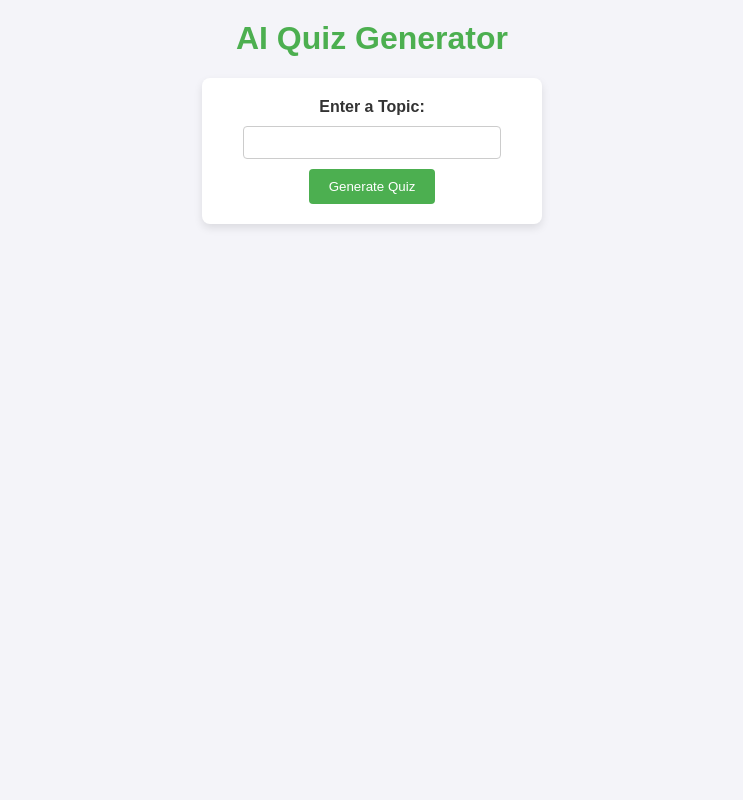
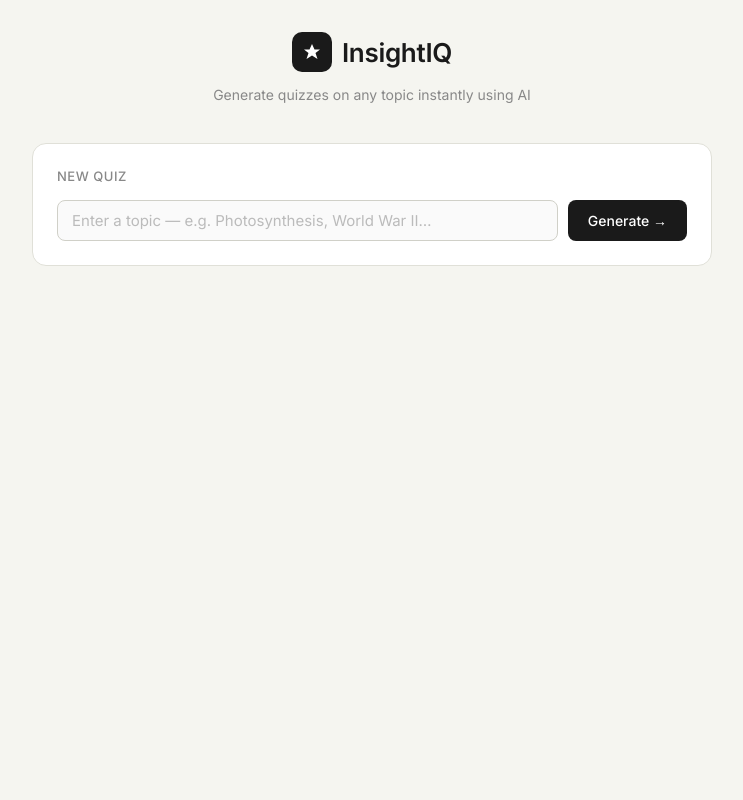
Before and after one commit to namithh26/InsightIQ, a Django app: page / in a window 1280 px wide. Shown: the whole page, without its empty margins (268-1011 px from the left). Run offline with Django 5.2, Linux system fonts and the light colour scheme.

Commit message:
frontend redesigned

```diff
--- a/quiz/templates/quiz/home.html
+++ b/quiz/templates/quiz/home.html
@@ -3,149 +3,320 @@
 <head>
     <meta charset="UTF-8">
     <meta name="viewport" content="width=device-width, initial-scale=1.0">
-    <title>AI Quiz Generator</title>
+    <title>InsightIQ — AI Quiz Generator</title>
+    <link rel="preconnect" href="https://fonts.googleapis.com">
+    <link href="https://fonts.googleapis.com/css2?family=Inter:wght@400;500;600&display=swap" rel="stylesheet">
     <style>
-        /* General Styling */
+        *, *::before, *::after { box-sizing: border-box; margin: 0; padding: 0; }
+
         body {
-            font-family: Arial, sans-serif;
-            background-color: #f4f4f9; /* Light gray background */
-            color: #333; /* Dark text color */
-            margin: 0;
-            padding: 0;
+            font-family: 'Inter', sans-serif;
+            background: #f5f5f0;
+            color: #1a1a1a;
+            min-height: 100vh;
+            padding: 2rem 1rem;
         }
+
+        .container {
+            max-width: 680px;
+            margin: 0 auto;
+        }
+
+        .header {
+            text-align: center;
+            margin-bottom: 2.5rem;
+        }
+
+        .logo {
+            display: inline-flex;
+            align-items: center;
+            gap: 10px;
+            margin-bottom: 0.5rem;
+        }
+
+        .logo-icon {
+            width: 40px;
+            height: 40px;
+            background: #1a1a1a;
+            border-radius: 10px;
+            display: flex;
+            align-items: center;
+            justify-content: center;
+        }
+
+        .logo-icon svg { width: 22px; height: 22px; }
+
         h1 {
-            text-align: center;
-            color: #4CAF50; /* Green header */
-            margin-top: 20px;
+            font-size: 26px;
+            font-weight: 600;
+            color: #1a1a1a;
+            letter-spacing: -0.3px;
         }
-        form {
-            text-align: center;
-            margin: 20px auto;
-            padding: 20px;
-            background-color: #ffffff; /* White background for form */
+
+        .tagline {
+            font-size: 14px;
+            color: #888;
+            margin-top: 6px;
+        }
+
+        .card {
+            background: #ffffff;
+            border: 0.5px solid #e0e0d8;
+            border-radius: 14px;
+            padding: 1.5rem;
+            margin-bottom: 1.25rem;
+        }
+
+        .card-title {
+            font-size: 13px;
+            font-weight: 500;
+            color: #888;
+            text-transform: uppercase;
+            letter-spacing: 0.04em;
+            margin-bottom: 1rem;
+        }
+
+        .input-row {
+            display: flex;
+            gap: 10px;
+        }
+
+        input[type="text"] {
+            flex: 1;
+            padding: 10px 14px;
+            font-size: 15px;
+            font-family: 'Inter', sans-serif;
+            border: 0.5px solid #d0d0c8;
             border-radius: 8px;
-            box-shadow: 0 4px 8px rgba(0, 0, 0, 0.1); /* Subtle shadow */
-            width: 300px;
+            background: #fafafa;
+            color: #1a1a1a;
+            outline: none;
+            transition: border-color 0.15s;
         }
-        label {
-            font-weight: bold;
+
+        input[type="text"]:focus {
+            border-color: #1a1a1a;
+            background: #fff;
         }
-        input[type="text"] {
-            padding: 8px;
-            width: 80%;
-            margin: 10px 0;
-            border: 1px solid #ccc;
-            border-radius: 4px;
+
+        input[type="text"]::placeholder { color: #bbb; }
+
+        button[type="submit"] {
+            padding: 10px 20px;
+            background: #1a1a1a;
+            color: #fff;
+            border: none;
+            border-radius: 8px;
+            font-size: 14px;
+            font-weight: 500;
+            font-family: 'Inter', sans-serif;
+            cursor: pointer;
+            transition: background 0.15s, transform 0.1s;
+            white-space: nowrap;
         }
-        button {
-            padding: 10px 20px;
-            background-color: #4CAF50; /* Green button */
-            color: white;
-            border: none;
-            border-radius: 4px;
+
+        button[type="submit"]:hover { background: #333; }
+        button[type="submit"]:active { transform: scale(0.98); }
+
+        .quiz-list { list-style: none; }
+
+        .quiz-item {
+            padding: 1rem 0;
+            border-bottom: 0.5px solid #ebebeb;
+        }
+
+        .quiz-item:last-child { border-bottom: none; }
+
+        .question-text {
+            font-size: 15px;
+            font-weight: 500;
+            color: #1a1a1a;
+            margin-bottom: 0.75rem;
+            line-height: 1.5;
+        }
+
+        .question-number {
+            font-size: 12px;
+            color: #bbb;
+            font-weight: 400;
+            margin-right: 6px;
+        }
+
+        .options-list { list-style: none; display: flex; flex-direction: column; gap: 8px; }
+
+        .option-label {
+            display: flex;
+            align-items: center;
+            gap: 10px;
+            padding: 9px 14px;
+            border: 0.5px solid #e0e0d8;
+            border-radius: 8px;
             cursor: pointer;
+            font-size: 14px;
+            color: #333;
+            transition: border-color 0.15s, background 0.15s;
         }
-        button:hover {
-            background-color: #45a049; /* Darker green on hover */
+
+        .option-label:hover {
+            border-color: #1a1a1a;
+            background: #fafafa;
         }
-        /* Quiz Section */
-        .quiz-container {
-            max-width: 600px;
-            margin: 20px auto;
-            padding: 20px;
-            background-color: #ffffff; /* White background for quiz */
-            border-radius: 8px;
-            box-shadow: 0 4px 8px rgba(0, 0, 0, 0.1); /* Subtle shadow */
+
+        input[type="radio"] { accent-color: #1a1a1a; width: 15px; height: 15px; }
+
+        .submit-row {
+            margin-top: 1.25rem;
+            display: flex;
+            justify-content: flex-end;
         }
-        .quiz-container ol {
-            padding-left: 20px;
+
+        .result-item {
+            display: flex;
+            align-items: flex-start;
+            gap: 10px;
+            padding: 0.85rem 0;
+            border-bottom: 0.5px solid #ebebeb;
+            font-size: 14px;
         }
-        .quiz-container li {
-            margin-bottom: 15px;
+
+        .result-item:last-child { border-bottom: none; }
+
+        .result-q {
+            flex: 1;
+            color: #444;
+            line-height: 1.5;
         }
-        .quiz-container input[type="radio"] {
-            margin-right: 10px;
+
+        .badge {
+            display: inline-flex;
+            align-items: center;
+            gap: 4px;
+            padding: 3px 10px;
+            border-radius: 20px;
+            font-size: 12px;
+            font-weight: 500;
+            white-space: nowrap;
         }
-        /* Results Section */
-        .results-container {
-            max-width: 600px;
-            margin: 20px auto;
-            padding: 20px;
-            background-color: #ffffff; /* White background for results */
-            border-radius: 8px;
-            box-shadow: 0 4px 8px rgba(0, 0, 0, 0.1); /* Subtle shadow */
+
+        .badge-correct {
+            background: #eaf3de;
+            color: #27500a;
         }
-        .results-container ul {
-            list-style-type: none;
-            padding: 0;
+
+        .badge-incorrect {
+            background: #fcebeb;
+            color: #791f1f;
         }
-        .results-container li {
-            margin-bottom: 10px;
+
+        .correct-ans {
+            font-size: 12px;
+            color: #888;
+            margin-top: 4px;
         }
-        .correct {
-            color: green;
-            font-weight: bold;
+
+        .score-banner {
+            background: #1a1a1a;
+            color: #fff;
+            border-radius: 10px;
+            padding: 1rem 1.25rem;
+            display: flex;
+            align-items: center;
+            justify-content: space-between;
+            margin-bottom: 1rem;
         }
-        .incorrect {
-            color: red;
-            font-weight: bold;
-        }
+
+        .score-label { font-size: 13px; color: #aaa; }
+        .score-value { font-size: 22px; font-weight: 600; }
     </style>
 </head>
 <body>
-    <h1>AI Quiz Generator</h1>
+<div class="container">
 
-    <!-- Form to Generate Quiz -->
+    <div class="header">
+        <div class="logo">
+            <div class="logo-icon">
+                <svg viewBox="0 0 22 22" fill="none" xmlns="http://www.w3.org/2000/svg">
+                    <path d="M11 3L13.5 8.5H19L14.5 12L16.5 18L11 14.5L5.5 18L7.5 12L3 8.5H8.5L11 3Z" fill="white"/>
+                </svg>
+            </div>
+            <h1>InsightIQ</h1>
+        </div>
+        <p class="tagline">Generate quizzes on any topic instantly using AI</p>
+    </div>
+
+    <div class="card">
+        <p class="card-title">New Quiz</p>
         <form method="post" action="{% url 'generate_quiz' %}">
             {% csrf_token %}
-        <label for="topic">Enter a Topic:</label><br>
-        <input type="text" id="topic" name="topic" required><br>
-        <button type="submit">Generate Quiz</button>
+            <div class="input-row">
+                <input type="text" id="topic" name="topic" placeholder="Enter a topic — e.g. Photosynthesis, World War II…" required>
+                <button type="submit">Generate →</button>
+            </div>
         </form>
+    </div>
 
-    <!-- Generated Quiz -->
     {% if questions %}
-        <div class="quiz-container">
-            <h2>Generated Quiz:</h2>
+    <div class="card">
+        <p class="card-title">Your Quiz</p>
         <form method="post" action="{% url 'submit_answers' %}">
             {% csrf_token %}
-                <ol>
+            <ul class="quiz-list">
                 {% for q in questions %}
-                        <li>
-                            <strong>{{ q.question }}</strong><br>
-                            <ul>
+                <li class="quiz-item">
+                    <p class="question-text">
+                        <span class="question-number">Q{{ forloop.counter }}.</span>
+                        {{ q.question }}
+                    </p>
+                    <ul class="options-list">
                         {% for option in q.options %}
                         <li>
-                                        <input type="radio" name="q{{ forloop.parentloop.counter }}" value="{{ option }}">
+                            <label class="option-label">
+                                <input type="radio" name="q{{ forloop.parentloop.counter }}" value="{{ option }}" required>
                                 {{ option }}
+                            </label>
                         </li>
                         {% endfor %}
                     </ul>
                 </li>
                 {% endfor %}
-                </ol>
-                <button type="submit">Submit Answers</button>
+            </ul>
+            <div class="submit-row">
+                <button type="submit">Submit Answers →</button>
+            </div>
         </form>
     </div>
     {% endif %}
 
-    <!-- Quiz Results -->
     {% if results %}
-        <div class="results-container">
-            <h2>Quiz Results:</h2>
-            <ul>
+    <div class="card">
+        {% with correct=results|length %}
+        <div class="score-banner">
+            <div>
+                <p class="score-label">Your score</p>
+                <p class="score-value">{{ results|dictsort:"is_correct"|last }}</p>
+            </div>
+            <p style="font-size:13px; color:#aaa;">{{ results|length }} questions</p>
+        </div>
+        {% endwith %}
+        <p class="card-title">Results</p>
         {% for result in results %}
-                    <li>
-                        <strong>{{ result.question }}</strong>:
+        <div class="result-item">
+            <div class="result-q">
+                {{ result.question }}
+                {% if not result.is_correct %}
+                <p class="correct-ans">✓ {{ result.correct_answer }}</p>
+                {% endif %}
+            </div>
             {% if result.is_correct %}
-                            <span class="correct">Correct!</span>
+                <span class="badge badge-correct">Correct</span>
             {% else %}
-                            <span class="incorrect">Incorrect. Correct Answer: {{ result.correct_answer }}</span>
+                <span class="badge badge-incorrect">Incorrect</span>
             {% endif %}
-                    </li>
+        </div>
         {% endfor %}
-            </ul>
     </div>
     {% endif %}
+
+</div>
 </body>
 </html>
```
Lines whose indentation alone changed are shown as unchanged.
